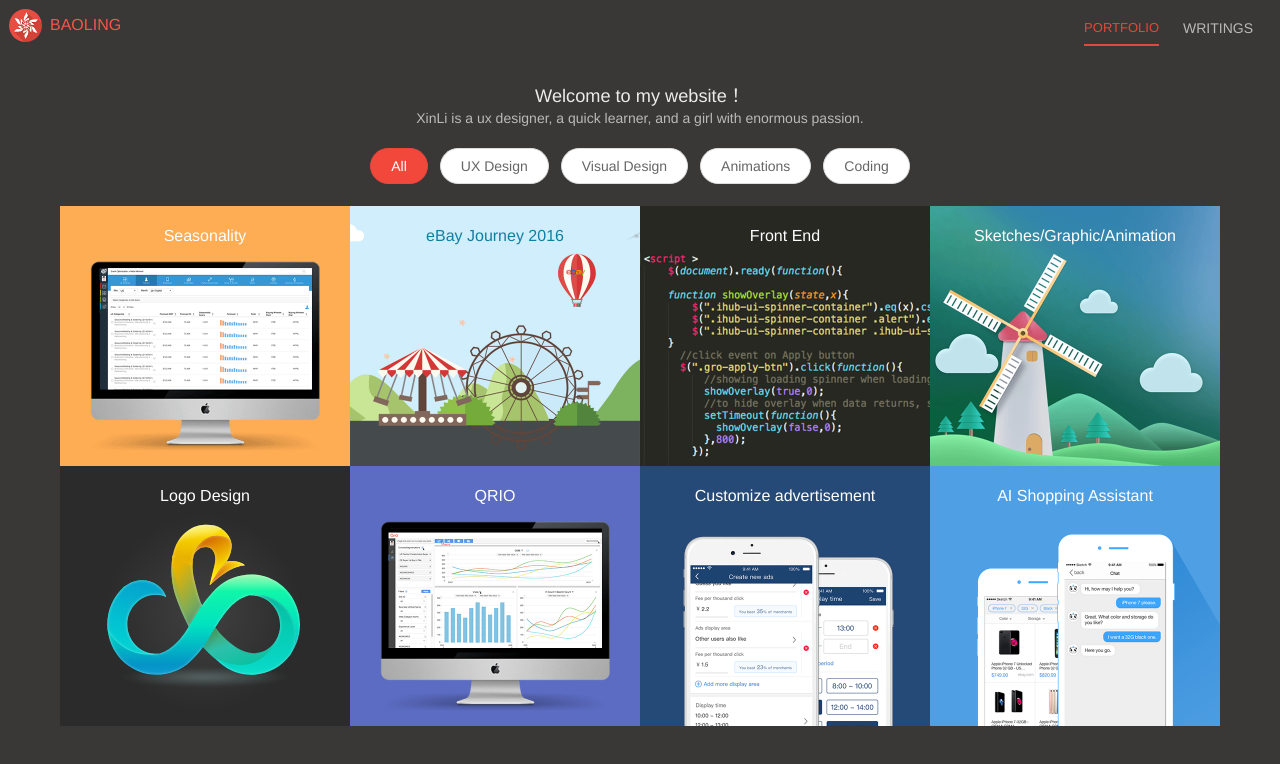
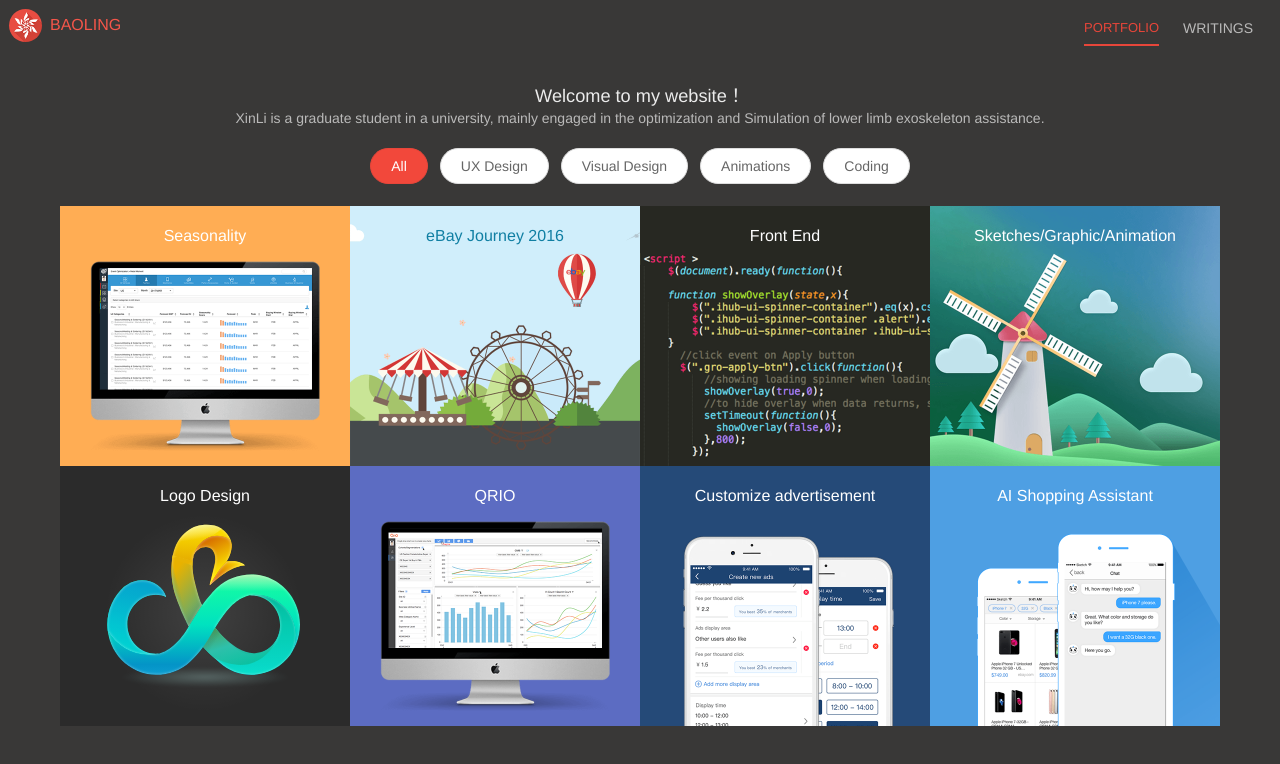
Before and after one commit to Reader19/Reader19.github.io, a plain HTML site: page index.html in a window 1280 px wide. Drawn offline with nearby package versions, Linux system fonts and the light colour scheme.

Commit message:
Update index.html

```diff
--- a/index.html
+++ b/index.html
@@ -39,7 +39,7 @@
 
 	<div class="container-my">
 	<div class="self-intro">
-		<div class="title">Welcome to my website！</div> <div class="txt">XinLi is a ux designer, a quick learner, and a girl with enormous passion.</div>
+		<div class="title">Welcome to my website！</div> <div class="txt">XinLi is a graduate student in a university, mainly engaged in the optimization and Simulation of lower limb exoskeleton assistance.</div>
 	</div>
 		<div class="tags-container flex flex--center">
 			<div class="tag active" id="tagAll" style="cursor: pointer;">All</div>
```
